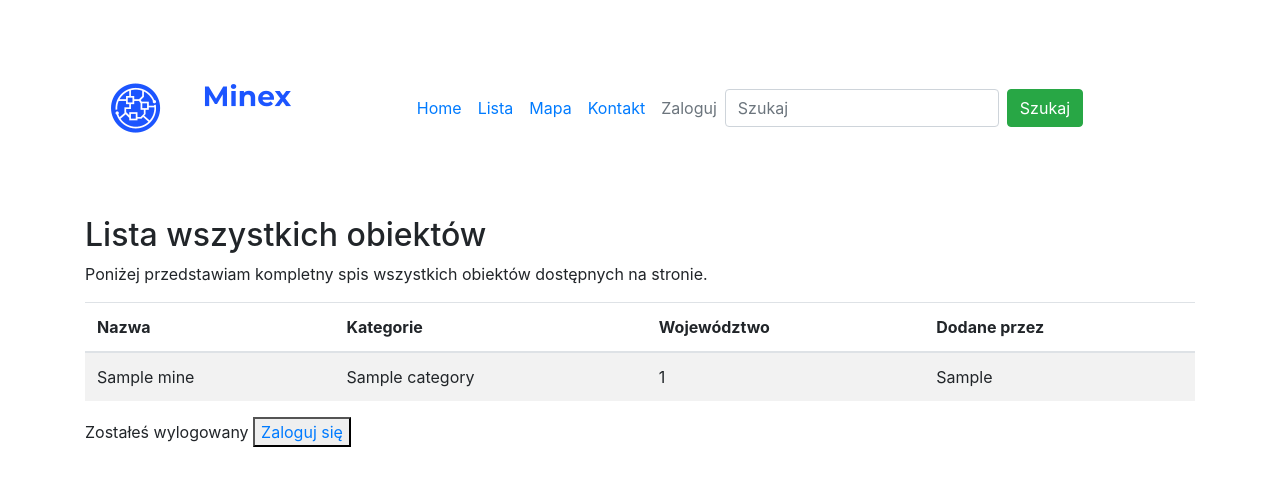
After one commit to Hornir91/Minex, a Django app: page /mine_list/ in a window 1280 px wide. The commit adds this page. Shown: the top 486 px of the page. Run offline with Django 3.2, Linux system fonts and the light colour scheme; tables that the repository leaves empty hold one stand-in row (values such as "Sample post"); some libraries are stand-ins or nearby versions.

Commit message:
Poprawiony back-end i dodana mapa

```diff
--- a/Min1/models.py
+++ b/Min1/models.py
@@ -1,5 +1,6 @@
 from django.db import models
 from django.contrib.gis.db import models as gismodels
+from django.utils.text import slugify
 
 VOIVODESHIP_CHOICES = [
     (1, "dolnośląskie"),
@@ -25,6 +26,13 @@ class Category(models.Model):
     name = models.CharField(max_length=64)
     slug = models.SlugField(max_length=64)
 
+    def save(self, *args, **kwargs):
+        self.slug = slugify(self.name)
+        super(Category, self).save(*args, **kwargs)
+
+    def __str__(self):
+        return self.name
+
 
 class Mine(gismodels.Model):
     name = models.CharField(max_length=64, verbose_name='Nazwa')
@@ -39,5 +47,9 @@ class Mine(gismodels.Model):
     geom = gismodels.PointField(verbose_name='Dane geograficzne')
     objects = gismodels.Manager()
 
+    def save(self, *args, **kwargs):
+        self.slug = slugify(self.name)
+        super(Mine, self).save(*args, **kwargs)
+
     def __str__(self):
         return self.name
--- a/Min1/templates/base.html
+++ b/Min1/templates/base.html
@@ -26,10 +26,10 @@
                     <a class="nav-link" href="{% url 'dashboard' %}">Home</a>
                 </li>
                 <li class="nav-item">
-                    <a class="nav-link" href="#">Lista</a>
+                    <a class="nav-link" href="{% url 'mine-list' %}">Lista</a>
                 </li>
                 <li class="nav-item">
-                    <a class="nav-link" href="#">Mapa</a>
+                    <a class="nav-link" href="{% url 'map-display' %}">Mapa</a>
                 </li>
                 <li class="nav-item">
                     <a class="nav-link" href="#">Kontakt</a>
@@ -51,7 +51,7 @@
 {% endblock %}
 
 {% block footer %}
-<footer>
+<footer class="container">
     {% if user.is_authenticated %}
         <p style="display: inline">Witaj {{ user.username }}</p> <button type="button"><a href="logout/">Wyloguj się</a></button>
     {% else %}
--- /dev/null
+++ b/Min1/templates/mine_list.html
@@ -0,0 +1,29 @@
+{% extends 'base.html' %}
+{% block content %}
+{% load bootstrap4 %}
+    {% bootstrap_css %}
+    <div class="container">
+        <h2>Lista wszystkich obiektów</h2>
+        <p>Poniżej przedstawiam kompletny spis wszystkich obiektów dostępnych na stronie.</p>
+        <table class="table table-striped">
+            <thead>
+                <tr>
+                    <th>Nazwa</th>
+                    <th>Kategorie</th>
+                    <th>Województwo</th>
+                    <th>Dodane przez</th>
+                </tr>
+            </thead>
+            <tbody>
+                {% for mine in mines %}
+                <tr>
+                    <td>{{ mine.name }}</td>
+                    <td>{{ mine.category.get }}</td>
+                    <td>{{ mine.voivodeship }}</td>
+                    <td>{{ mine.added_by }}</td>
+                </tr>
+                {% endfor %}
+            </tbody>
+        </table>
+    </div>
+{% endblock %}
--- a/Min1/views.py
+++ b/Min1/views.py
@@ -4,17 +4,14 @@ from django.urls import reverse_lazy
 from django.views import View
 
 
-from Min1.forms import MineForm, MineEditForm
-from Min1.models import Mine
+from Min1.forms import MineForm
+from Min1.models import Mine, Category
 
 
 class Dashboard(View):
 
     def get(self, request):
         return render(request, 'dashboard.html')
-
-
-
 
 
 class MineCreate(View):
@@ -32,6 +29,10 @@ class MineCreate(View):
             m1 = Mine.objects.create(name=form.cleaned_data.get('name'), description=form.cleaned_data.get('description'),
                                      is_active=form.cleaned_data.get('is_active'), voivodeship=form.cleaned_data.get('voivodeship'),
                                      added_by=form.cleaned_data.get('added_by'), geom=Point(lng, lat))
+            categories = form.cleaned_data.get('category')
+            for category in categories:
+                c1 = Category.objects.filter(name__contains=category)
+                m1.category.add(c1[0].id)
             return redirect(reverse_lazy('dashboard'))
 
 
@@ -39,11 +40,11 @@ class MineEdit(View):
 
     def get(self, request, id):
         mine = Mine.objects.get(pk=id)
-        form = MineEditForm()
+        form = MineForm(initial=mine)
         return render(request, 'mine_edit.html', {'form': form})
 
     def post(self, request, id):
-        form = MineEditForm(request.POST, initial=[Mine.objects.get(pk=id)])
+        form = MineForm(request.POST)
         if form.is_valid():
             m1 = Mine.objects.get(pk=id)
             lng = form.cleaned_data.get('lng')
@@ -56,3 +57,14 @@ class MineEdit(View):
             m1.geom = Point(lng, lat)
             m1.save()
         return redirect((reverse_lazy('dashboard')))
+
+
+class MineList(View):
+    def get(self, request):
+        mines = Mine.objects.all()
+        return render(request, 'mine_list.html', locals())
+
+
+class MapDisplay(View):
+    def get(self, request):
+        return render(request, 'map_display.html')
--- a/Minex/settings.py
+++ b/Minex/settings.py
@@ -35,6 +35,7 @@ INSTALLED_APPS = [
     'django.contrib.gis',
     'bootstrap4',
     'Min1',
+    'leaflet',
 ]
 
 MIDDLEWARE = [
--- a/Minex/urls.py
+++ b/Minex/urls.py
@@ -14,13 +14,16 @@ Including another URLconf
     2. Add a URL to urlpatterns:  path('blog/', include('blog.urls'))
 """
 from django.conf import settings
+from django.conf.urls import url
 from django.conf.urls.static import static
 from django.contrib import admin
 from django.contrib.staticfiles.storage import staticfiles_storage
 from django.urls import path
 from django.views.generic import RedirectView
+from djgeojson.views import GeoJSONLayerView
 
-from Min1.views import Dashboard, MineCreate, MineEdit
+from Min1.models import Mine
+from Min1.views import Dashboard, MineCreate, MineEdit, MineList, MapDisplay
 
 urlpatterns = [
     path('admin/', admin.site.urls),
@@ -28,4 +31,7 @@ urlpatterns = [
     path('favicon.ico', RedirectView.as_view(url=staticfiles_storage.url('images/favicon.ico'))),
     path('mine_create/', MineCreate.as_view(), name='mine-create'),
     path('mine_edit/<int:id>/', MineEdit.as_view(), name='mine-edit'),
+    path('mine_list/', MineList.as_view(), name='mine-list'),
+    path('map_display', MapDisplay.as_view(), name='map-display'),
+    url(r'^data.geojson$', GeoJSONLayerView.as_view(model=Mine), name='data')
 ] + static(settings.STATIC_URL, document_root=settings.STATIC_ROOT)
```
Also changed, not shown: Min1/forms.py (+23 -10 lines), Min1/templates/map_display.html (added, +22 -0 lines).
